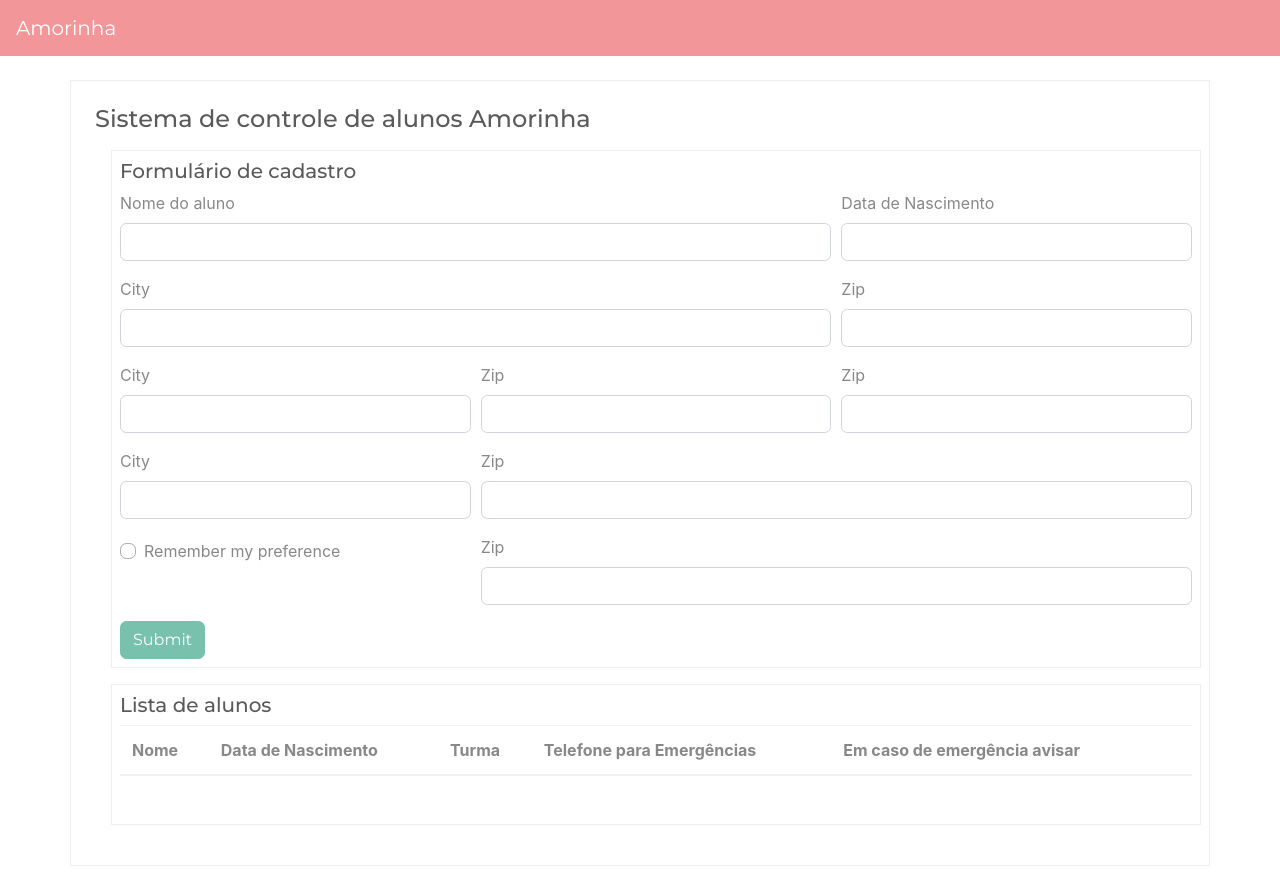
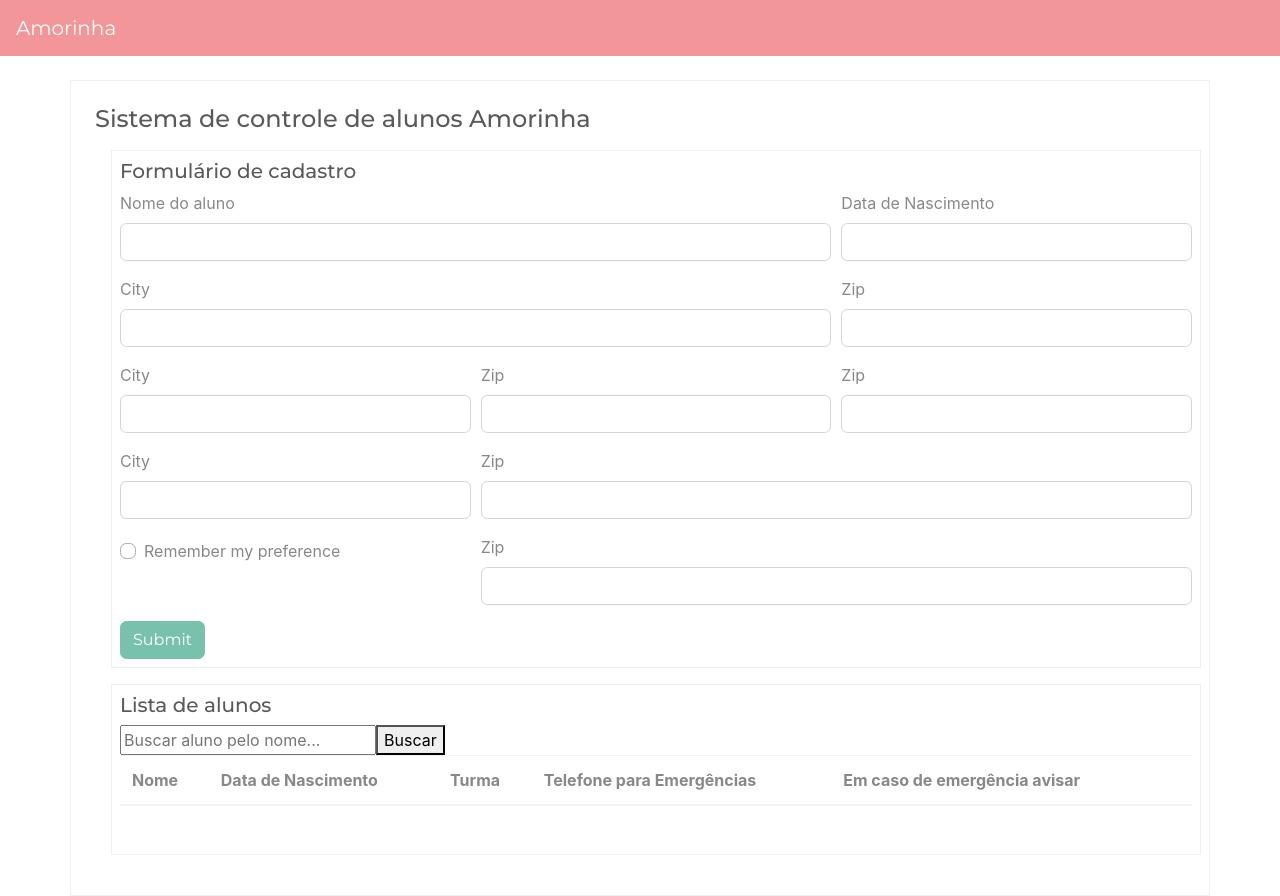
Before and after one commit to mikansc/escola_amorinha, a React (Create React App) app: page / in a window 1280 px wide. Before the commit the page ends 866 px from the top, so only its background shows below. Built offline with nearby package versions, Linux system fonts and the light colour scheme.

Commit message:
refactor: include filter component at main app

```diff
--- a/src/App.js
+++ b/src/App.js
@@ -2,6 +2,7 @@ import React from "react";
 
 import "./assets/css/style.css";
 import MainPage from "./pages/MainPage";
+import Filter from "./components/Filter/Filter";
 import Table from "./components/Table/Table";
 import TableDataLine from "./components/Table/TableDataLine";
 
@@ -93,11 +94,10 @@ function App() {
       </section>
       <section className="container m-3 p-2 border">
         <h2 className="h5">Lista de alunos</h2>
-        <div className="">
-          <Table>
-            <TableDataLine />
-          </Table>
-        </div>
+        <Filter />
+        <Table>
+          <TableDataLine />
+        </Table>
       </section>
     </MainPage>
   );
```
